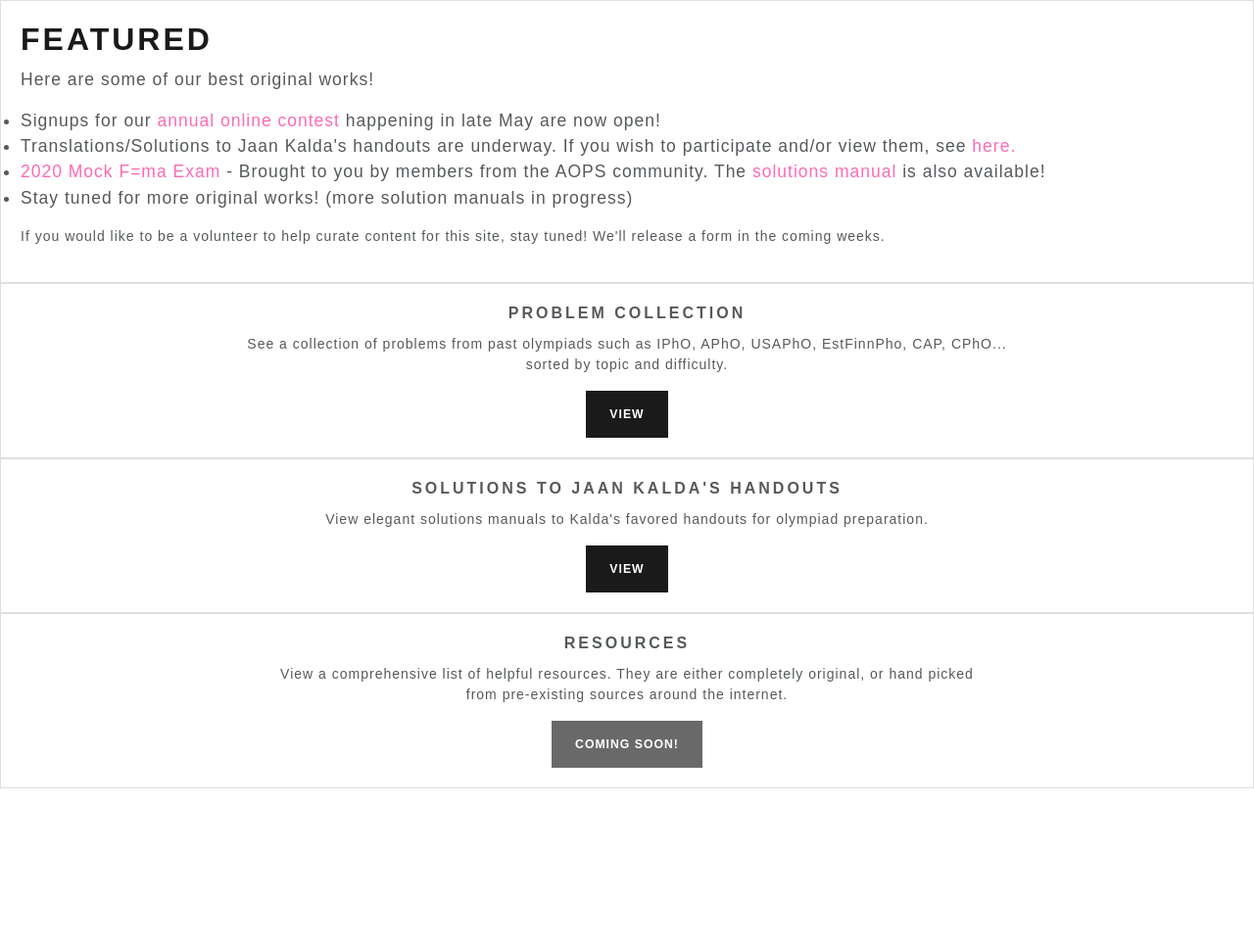
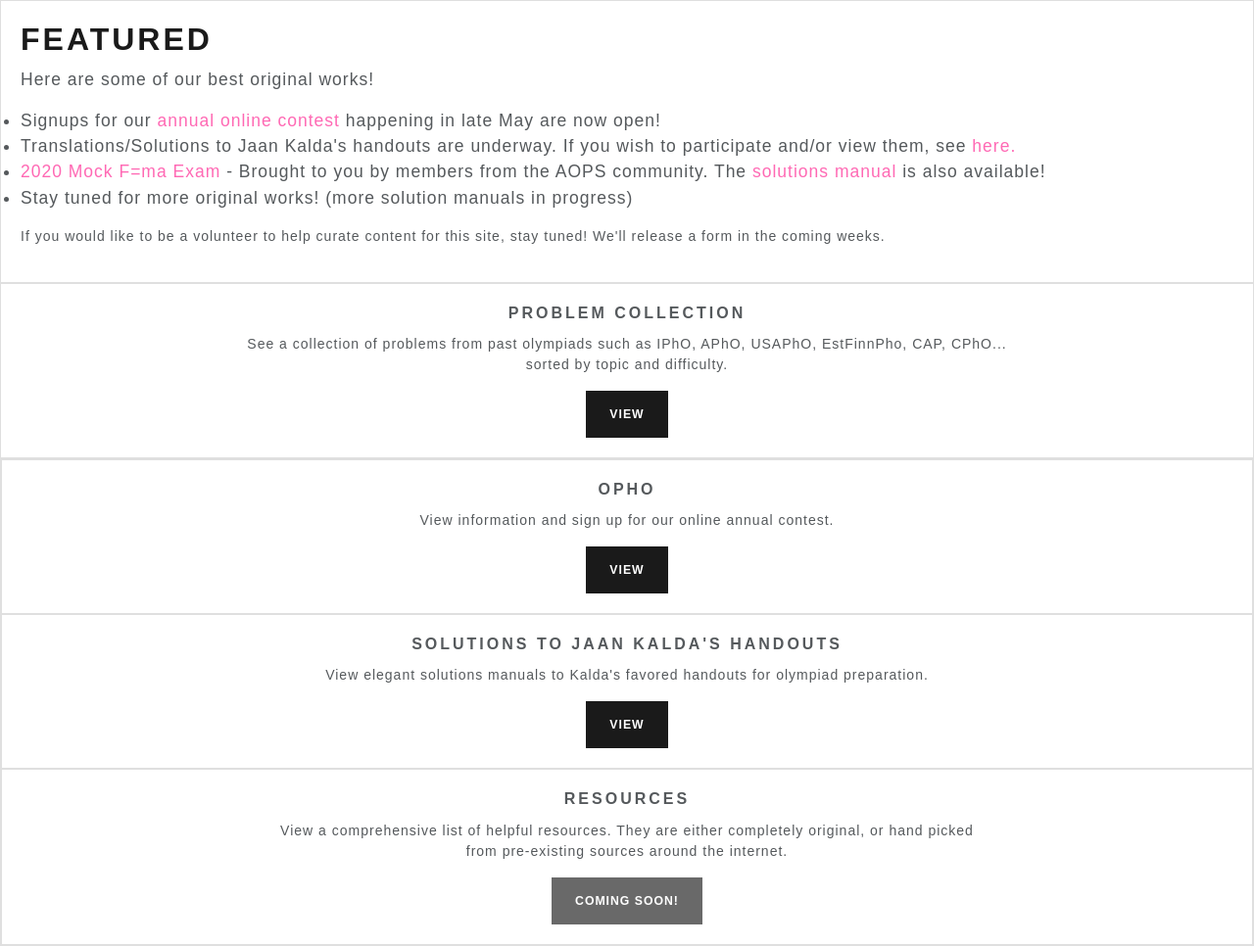
Before and after one commit to physics-tools/physics-tools.github.io, a plain HTML site: page index.html in a window 1280 px wide. Shown: the part 449-1415 px from the top of the page at 98% size. Before the commit the page ends 1254 px from the top, so only its background shows below. Drawn offline with nearby package versions, Linux system fonts and the light colour scheme.

Commit message:
meet the team

```diff
--- a/index.html
+++ b/index.html
@@ -57,6 +57,14 @@
     </div>
   </div>
 <div class="card text-center">
+  <div class="card text-center">
+    <div class="card-body">
+      <h5 class="card-title">OPhO</h5>
+      <p class="card-text">View information and sign up for our online annual contest.</p>
+      <a href="/opho" class="btn btn-primary">View</a>
+    </div>
+  </div>
+<div class="card text-center">
 
     <div class="card-body">
       <h5 class="card-title">Solutions to Jaan Kalda's Handouts</h5>
```
Also changed, not shown: opho/index.html (+1 -1 lines), opho/team.html (+1 -1 lines).
